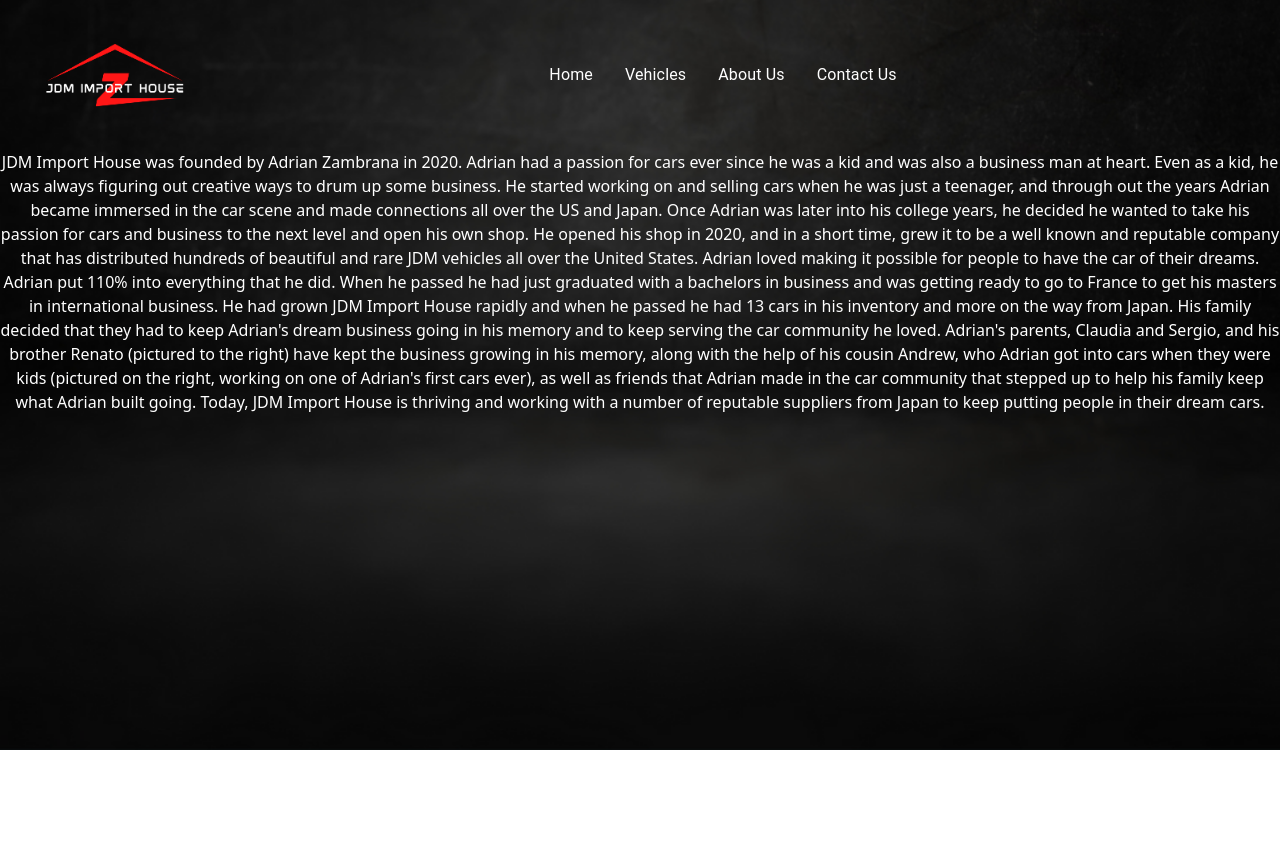
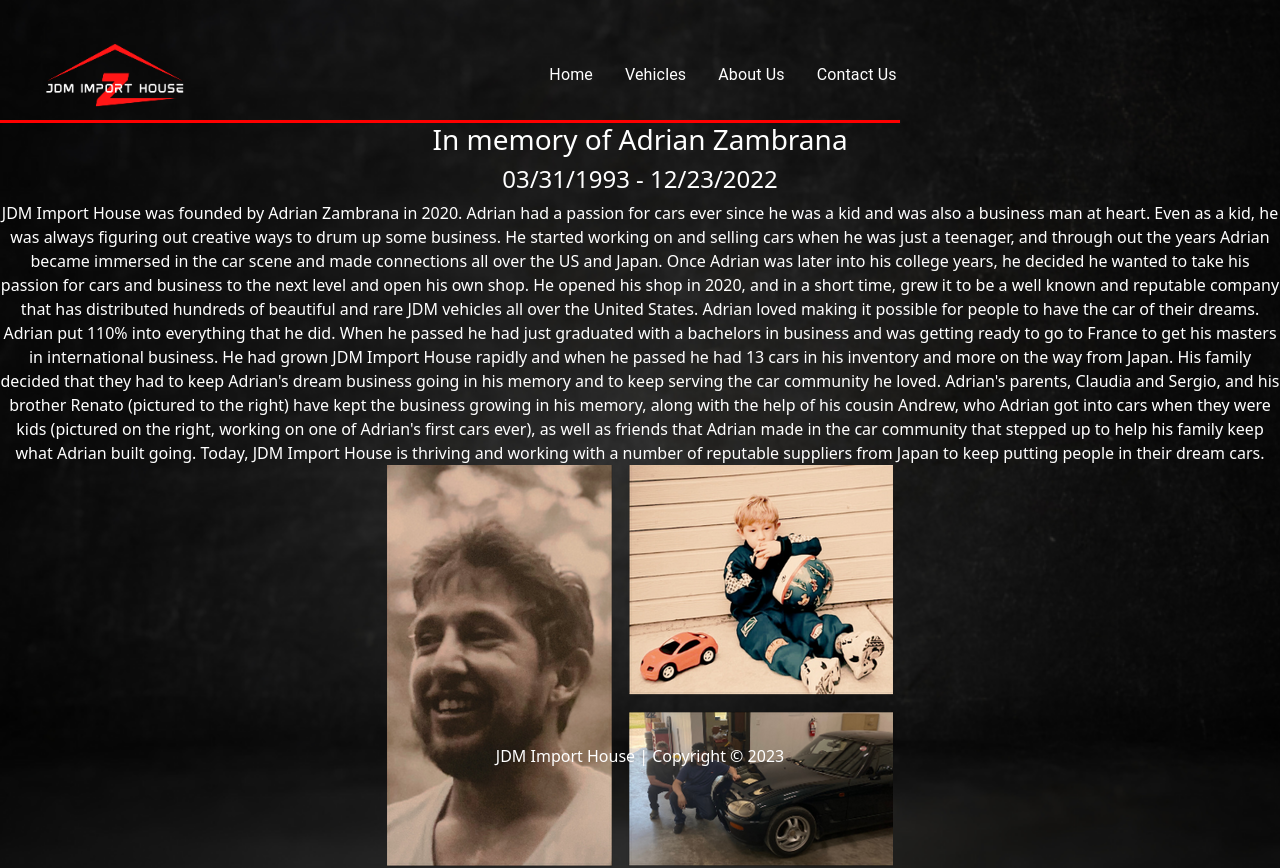
Before and after one commit to samkcrespo/auto-sales-site, a React (Create React App) app in the folder client/: page /about in a window 1280 px wide. Shown: the top 868 px of the page. Before the commit the page ends 800 px from the top, so only its background shows below. Built offline with nearby package versions, Linux system fonts and the light colour scheme.

Commit message:
adjust home page image sizing, add details for about us page

```diff
--- a/client/src/App.css
+++ b/client/src/App.css
@@ -47,6 +47,19 @@
 }
 
 
+/* NAV */
+.red-line {
+  border-bottom: 1px solid red;
+  border-width: 3px;
+}
+/* HOME PAGE */
+
+.home-header {
+  font-weight: 500;
+}
+.transparent-text {
+  color: rgba(255, 255, 255, 0.75);
+}
 
 /* FOOTER */
 
--- a/client/src/components/About.js
+++ b/client/src/components/About.js
@@ -1,8 +1,11 @@
 import React from 'react'
+import AdrianCollage from '../images/adrian_collage.png';
 
 function About() {
   return (
     <div>
+      <div><h3>In memory of Adrian Zambrana</h3>
+      <h4>03/31/1993 - 12/23/2022</h4></div>
       <div>
       JDM Import House was founded by Adrian Zambrana in 2020.
       Adrian had a passion for cars ever since he was a kid and was also a business man at heart.
@@ -11,13 +14,14 @@
       Once Adrian was later into his college years, he decided he wanted to take his passion for cars and business to the next level and open his own shop.
       He opened his shop in 2020, and in a short time, grew it to be a well known and reputable company that has distributed hundreds of beautiful and rare JDM vehicles all over the United States.
       Adrian loved making it possible for people to have the car of their dreams.
-Adrian put 110% into everything that he did. When he passed he had just graduated with a bachelors in business and was getting ready to go to France to get his masters in international business.
-He had grown JDM Import House rapidly and when he passed he had 13 cars in his inventory and more on the way from Japan.
+    Adrian put 110% into everything that he did. When he passed he had just graduated with a bachelors in business and was getting ready to go to France to get his masters in international business.
+    He had grown JDM Import House rapidly and when he passed he had 13 cars in his inventory and more on the way from Japan.
 His family decided that they had to keep Adrian's dream business going in his memory and to keep serving the car community he loved.
 Adrian's parents, Claudia and Sergio, and his brother Renato (pictured to the right) have kept the business growing in his memory, along with the help of his cousin Andrew, who Adrian got into cars when they were kids (pictured on the right, working on one of Adrian's first cars ever), as well as friends that Adrian made in the car community that stepped up to help his family keep what Adrian built going.
 Today, JDM Import House is thriving and working with a number of reputable suppliers from Japan to keep putting people in their dream cars.
         </div>
         <div>
+          <img src={AdrianCollage} alt="Photo collage of Adrian Zambrana"/>
         </div>
     </div>
   )
--- a/client/src/components/Footer.js
+++ b/client/src/components/Footer.js
@@ -5,12 +5,9 @@
   let date = new Date();
   let year = date.getFullYear();
   return (
-
-
-<div className="footer">
-<p> JDM Import House
-     Copyright © {year}</p>
-</div>
+  <div className="footer">
+    <p> JDM Import House | Copyright © {year}</p>
+  </div>
   )
 }
 
--- a/client/src/components/Home.js
+++ b/client/src/components/Home.js
@@ -2,12 +2,15 @@
 import jdmLogo from '../images/JdmLogoWhite.png';
 import Slideshow from './Slideshow';
 import transparentcars from "../images/transparentcars.png";
+import japaneseretailers from "../images/jcologos.png";
 
 function Home() {
   return (
-    <div>
-    <div><h3>Your Home for Genuine Japanese Cars</h3>
-   <img src={transparentcars} alt="JDM Import House Garage" style={{ width: '100%', position: 'absolute', top: 0, left: 0, zIndex: -1  }} />
+    <div >
+    <div class="home-header"><h3 class="transparent-text">Your Home for Genuine Japanese Cars</h3>
+    <div><img src ={japaneseretailers} alt="Japanese Auto Retailers"/></div>
+    <div></div>
+   <img src={transparentcars} alt="JDM Import House Garage" style={{ width: '100%', height: '90%', position: 'absolute', top: 0, left: 0, zIndex: -1  }} />
       </div>
         {/* <div style={{ position: 'relative', zIndex: 4 }}>
         <Slideshow />
--- a/client/src/components/Nav.js
+++ b/client/src/components/Nav.js
@@ -30,12 +30,19 @@
     console.log("clicked")
   };
 
+  const linkStyles = {
+    textDecoration: "none",
+    color: "white",
+    fontSize: "40px",
+    fontWeight: "800px"
+
+  };
 
 
   return (
     <Box sx={{ flexGrow: 1 }}>
     <ThemeProvider theme={appliedTheme}>
-    <AppBar position="static" style={{ boxShadow: 'none', backgroundColor: 'transparent', zIndex: 2 }}>
+    <AppBar position="static" style={{ boxShadow: 'none', backgroundColor: 'transparent', zIndex: 1, height: '120px' }}>
       <Container maxWidth="xl">
         <Toolbar disableGutters color={'primary'}>
 
@@ -92,7 +99,9 @@
                   </NavLink>
                 </MenuItem>
                  <MenuItem key="" onClick={handleCloseNavMenu}>
-                  <NavLink to="/products" style={{ textDecoration: 'none' }}>
+                  <NavLink to="/products" style={{
+          textDecoration: 'none'
+        }}>
                  <Typography textAlign="center">Vehicles</Typography>
                  </NavLink>
                </MenuItem>
@@ -131,22 +140,30 @@
 
 
           <MenuItem key="" onClick={handleCloseNavMenu}>
-                  <NavLink to="/" style={{ textDecoration: 'none', color: 'white' }}>
+                  <NavLink to="/" style={linkStyles} activeStyle={{
+          background: "red",
+        }}>
                   <Typography textAlign="center">Home</Typography>
                   </NavLink>
                 </MenuItem>
                  <MenuItem key="" onClick={handleCloseNavMenu}>
-                  <NavLink to="/products" style={{ textDecoration: 'none', color: 'white' }}>
+                  <NavLink to="/products" style={linkStyles} activeStyle={{
+          background: "red",
+        }}>
                  <Typography textAlign="center">Vehicles</Typography>
                  </NavLink>
                </MenuItem>
                <MenuItem key="" onClick={handleCloseNavMenu}>
-                <NavLink to="/about" style={{ textDecoration: 'none', color: 'white' }}>
+                <NavLink to="/about" style={linkStyles} activeStyle={{
+          background: "red",
+        }}>
                 <Typography textAlign="center">About Us</Typography>
                 </NavLink>
                 </MenuItem>
              <MenuItem key="" onClick={handleCloseNavMenu}>
-                <NavLink to="/contact" style={{ textDecoration: 'none', color: 'white' }}>
+                <NavLink to="/contact" style={linkStyles} activeStyle={{
+          background: "red",
+        }}>
                <Typography textAlign="center">Contact Us</Typography>
                </NavLink>
              </MenuItem>
@@ -158,6 +175,7 @@
       </Container>
     </AppBar>
     </ThemeProvider>
+    <div class="red-line" style={{width: '900px', paddingLeft: '500px'}}></div>
     </Box>
   );
 }
--- a/client/src/components/ProductCard.js
+++ b/client/src/components/ProductCard.js
@@ -6,7 +6,7 @@
 import Button from '@mui/material/Button';
 import Typography from '@mui/material/Typography';
 
-export default function ProductCart({product}) {
+export default function ProductCard({product}) {
 
   return (
     <Card sx={{ maxWidth: 345 }}>
```
Also changed, not shown: client/src/images/jcologos.png (added).
